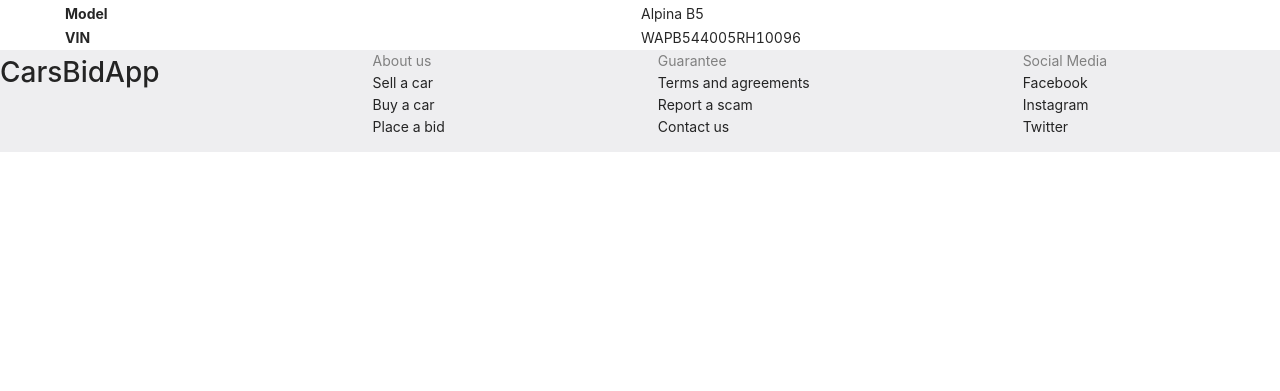
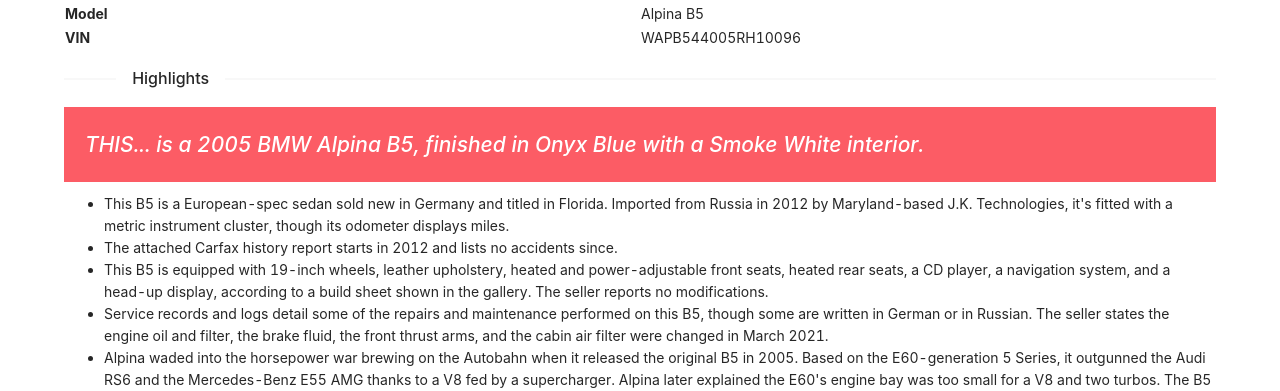
Before and after one commit to Petiazediter/CarAppRewrite, a React (Create React App) app in the folder car-app-frontend/: page /car/0 in a window 1280 px wide. Shown: the part 409-800 px from the top of the page. Built offline with nearby package versions, Linux system fonts and the light colour scheme.

Commit message:
add minimal design to highlight listing

```diff
--- a/car-app-frontend/src/components/car-page/CarPage.tsx
+++ b/car-app-frontend/src/components/car-page/CarPage.tsx
@@ -1,8 +1,11 @@
 import React from 'react';
 import { RouteComponentProps } from 'react-router';
 import {Car} from '../../models/Car'
-import {ImageDisplay,NoMarginTitle,NoMarginSubTitle, Category,FlexContainer,CategoryName, CategoriesContainer} from "./Carpage.styled";
-import {Col, Image, Row} from "antd";
+import {ImageDisplay,NoMarginTitle,
+        NoMarginSubTitle, Category,FlexContainer,
+        CategoryName, CategoriesContainer,HighlightTitle}
+    from "./Carpage.styled";
+import {Col, Image, Row, Divider} from "antd";
 import {PaperClipOutlined, CarFilled, EnterOutlined, VideoCameraFilled} from "@ant-design/icons";
 import {CarDataTable} from "./CarDataTable";
 
@@ -118,7 +121,16 @@ export class CarPage extends React.Component<RouteComponentProps<IUrlProps>,ISta
                 </Row>
 
                 {this.state.car != null ?
-                    <CarDataTable car={this.state.car} />
+                    <section>
+                        <CarDataTable car={this.state.car} />
+                        <Divider orientation="left">Highlights</Divider>
+                        <HighlightTitle>{this.state.car.highlightsTitle}</HighlightTitle>
+                        <ul>
+                            {this.state.car.highLightsItems.map((item:string) =>
+                                <li>{item}</li>
+                            )}
+                        </ul>
+                    </section>
                 : <span>NO Data </span>}
             </div>
         )
--- a/car-app-frontend/src/components/car-page/Carpage.styled.ts
+++ b/car-app-frontend/src/components/car-page/Carpage.styled.ts
@@ -58,3 +58,12 @@ export const CategoryName = styled('h2')`
   color:white;
   font-size: large;
 `
+
+export const HighlightTitle = styled('h1')`
+  width:100%;
+  padding:1em;
+  box-sizing: border-box;
+  background: #fc5c65;
+  color:white;
+  font-style: italic;
+`
```
